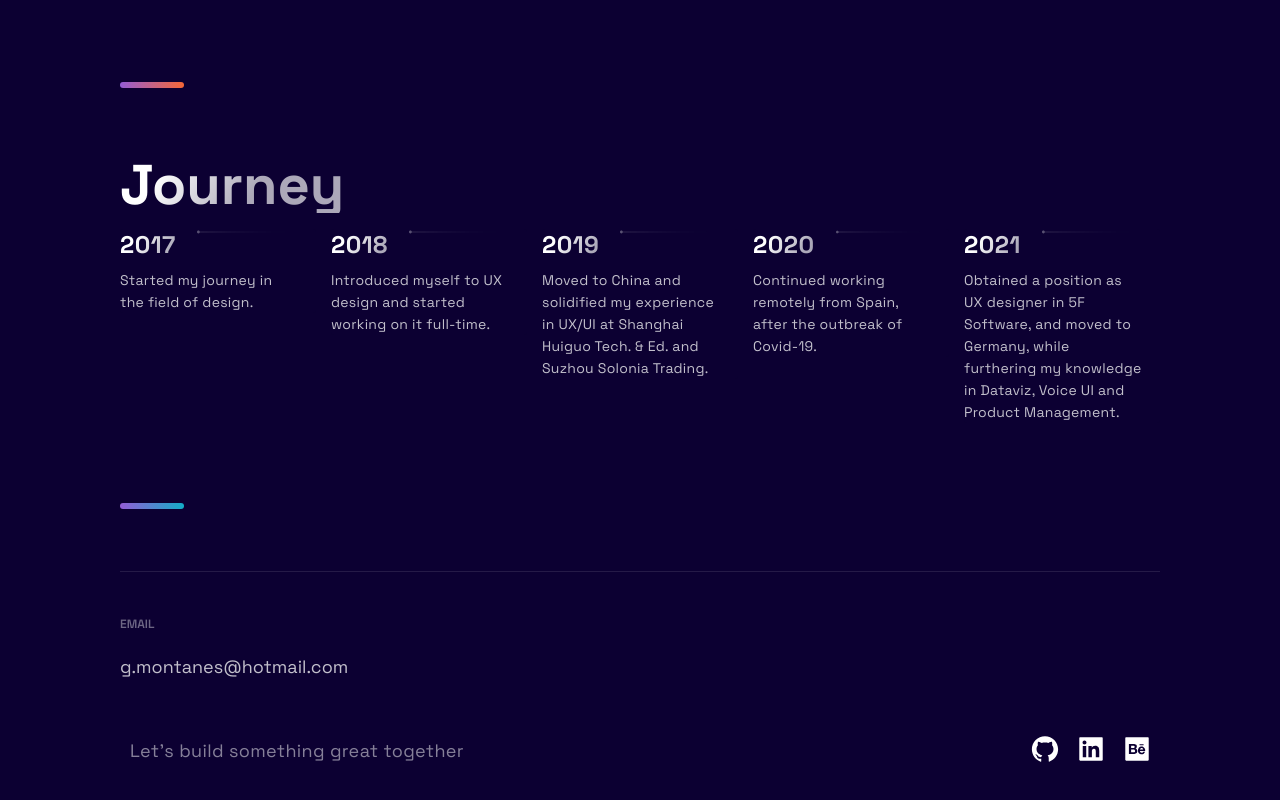
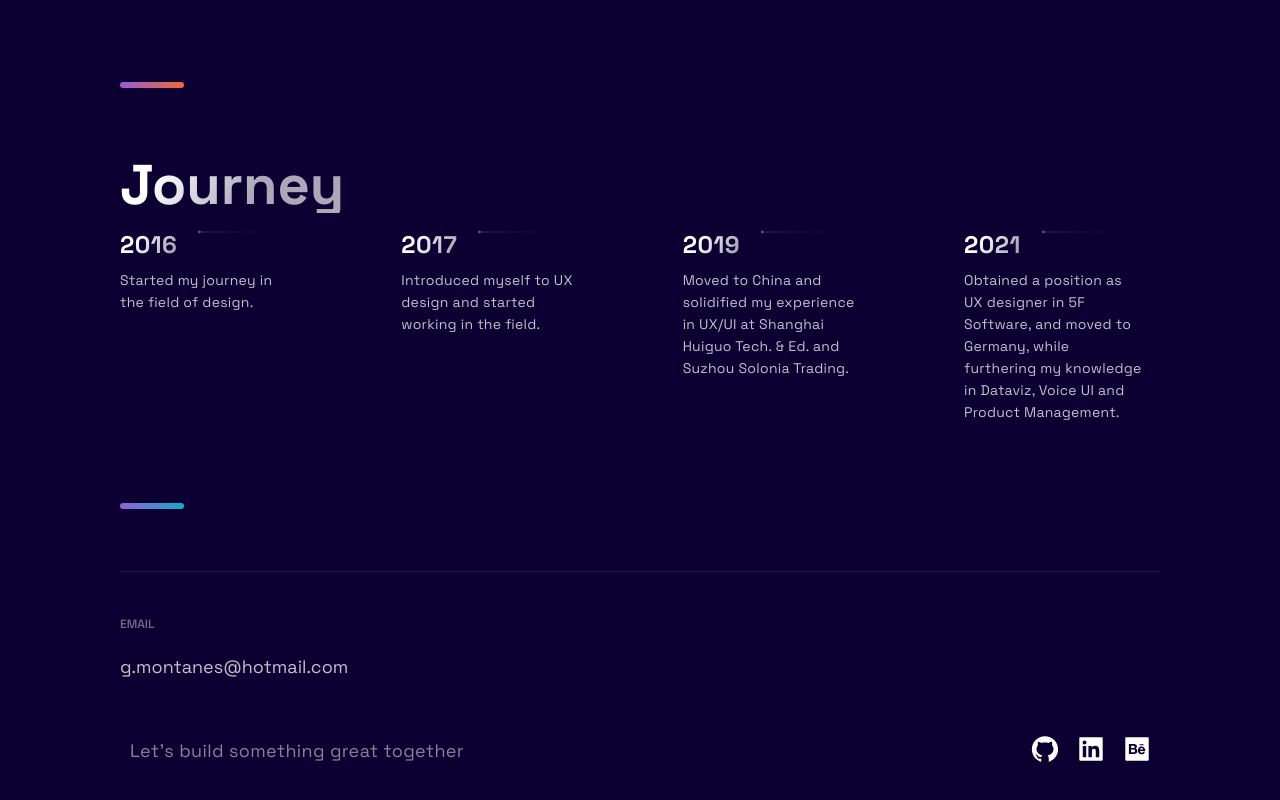
Before and after one commit to gonzalomontanes/personal_portfolio, a Next.js app: page / in a window 1280 px wide. Shown: the part 2318-3118 px from the top of the page. Built offline with nearby package versions, Linux system fonts and the light colour scheme.

Commit message:
Update constants.js

```diff
--- a/src/constants/constants.js
+++ b/src/constants/constants.js
@@ -18,9 +18,8 @@ export const projects = [
 ];
 
 export const TimeLineData = [
-  { year: 2017, text: 'Started my journey in the field of design.', },
-  { year: 2018, text: 'Introduced myself to UX design and started working on it full-time.', },
+  { year: 2016, text: 'Started my journey in the field of design.', },
+  { year: 2017, text: 'Introduced myself to UX design and started working in the field.', },
   { year: 2019, text: 'Moved to China and solidified my experience in UX/UI at Shanghai Huiguo Tech. & Ed. and Suzhou Solonia Trading.', },
-  { year: 2020, text: 'Continued working remotely from Spain, after the outbreak of Covid-19.', },
   { year: 2021, text: 'Obtained a position as UX designer in 5F Software, and moved to Germany, while furthering my knowledge in Dataviz, Voice UI and Product Management.', },
 ];
```
